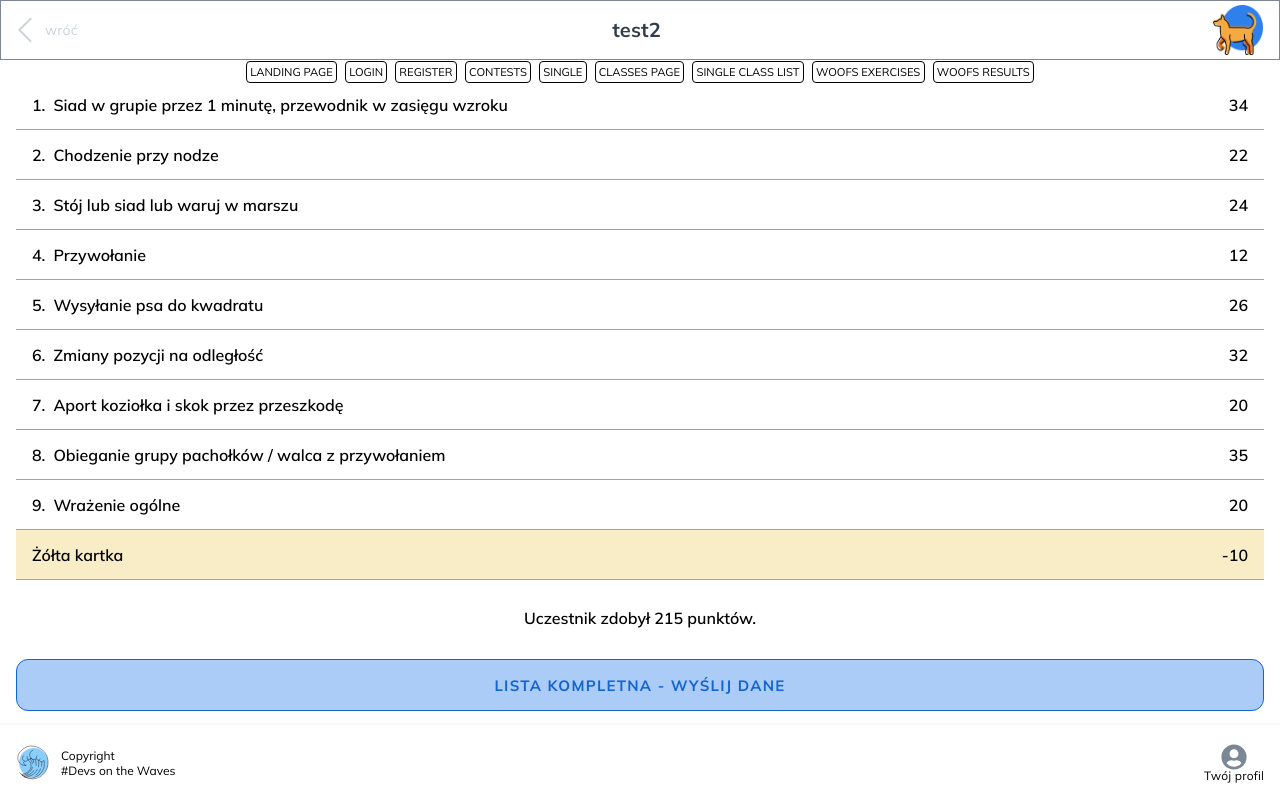
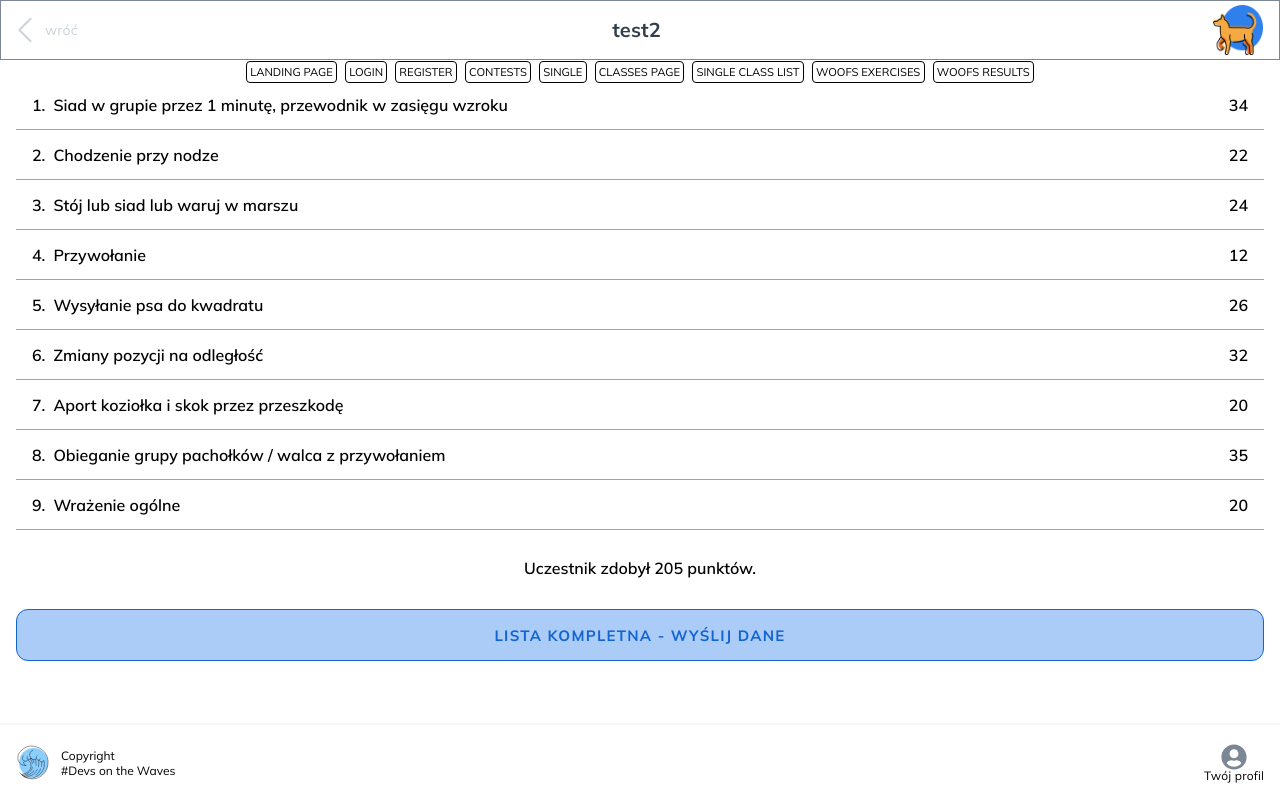
Before and after one commit to CC2021-WBL/GOOD-BOI-Application, a React (Create React App) app: page /contests/1/classes/1/woof/summary in a window 1280 px wide. Built offline with nearby package versions, Linux system fonts and the light colour scheme.

Commit message:
fix: resolved PR comments

```diff
--- a/src/Atoms/Leaderboard/LeaderboardListElement.js
+++ b/src/Atoms/Leaderboard/LeaderboardListElement.js
@@ -1,20 +1,23 @@
+import LeaderboardListElementStyled from './LeaderboardListElementStyled';
 import propTypes from 'prop-types';
-import LeaderboardListElementStyled from './LeaderboardListElementStyled';
 
-const LeaderboardListElement = ({ text, score, index }) => {
+const LeaderboardListElement = ({ text, score, index, disqualified }) => {
   return (
-    <LeaderboardListElementStyled>
+    <LeaderboardListElementStyled disqualified={disqualified}>
       <div className="index">{index + 1}.</div>
-      <div className="excersizes">{text}</div>
+      {/* excersizes becomes dog's name in class view leaderboard */}
+      <div className="excersises">{text}</div>
+      {/* single excersise points become total sum of points of all excersises in a class */}
       <div className="points">{score}</div>
     </LeaderboardListElementStyled>
   );
 };
 
 LeaderboardListElement.propTypes = {
-  text: propTypes.string,
-  score: propTypes.number,
+  text: propTypes.string.isRequired,
+  score: propTypes.number.isRequired,
   index: propTypes.number,
+  disqualified: propTypes.string,
 };
 
 export default LeaderboardListElement;
--- a/src/Atoms/Leaderboard/LeaderboardListElementStyled.js
+++ b/src/Atoms/Leaderboard/LeaderboardListElementStyled.js
@@ -1,3 +1,4 @@
+import COLORS from '../../Styles/varsStyledComponents';
 import FONTS from '../../Styles/fontsStyledComponents';
 import styled from 'styled-components';
 
@@ -7,11 +8,13 @@ const LeaderboardListElementStyled = styled.div`
   width: 100%;
   min-height: 3.125rem;
   background: transparent;
+  background: ${(props) =>
+    props.disqualified ? COLORS.grey100 : 'transparent;'};
   border-bottom: 1px solid #9aa5b1;
   ${FONTS.body_semibold};
   justify-content: space-between;
 
-  .excersizes {
+  .excersises {
     justify-content: flex-start;
     justify-self: flex-start;
     align-self: center;
--- a/src/Atoms/Leaderboard/PenaltyOrDisqualifiedLine.js
+++ b/src/Atoms/Leaderboard/PenaltyOrDisqualifiedLine.js
@@ -1,6 +1,6 @@
+import PenaltyOrDisqualifiedLineStyled from './PenaltyOrDisqualifiedLineStyled';
+import checkIfDisqualified from '../../Tools/checkIfDisqualified';
 import propTypes from 'prop-types';
-
-import PenaltyOrDisqualifiedLineStyled from './PenaltyOrDisqualifiedLineStyled';
 
 const PenaltyOrDisqualifiedLine = ({ result }) => {
   // check if penalties exists
@@ -15,19 +15,17 @@ const PenaltyOrDisqualifiedLine = ({ result }) => {
     } else return 0;
   });
 
-  const isDisqualified = result.some((element) => element.disqualified);
-
   const penaltyScore = penaltyArr.reduce((accu, val) => {
     return accu + val;
   });
 
-  if (isDisqualified) {
+  if (checkIfDisqualified({ result })) {
     return (
       <PenaltyOrDisqualifiedLineStyled disqualifiedColor>
         Dyskwalifikacja
       </PenaltyOrDisqualifiedLineStyled>
     );
-  } else if (penaltiesExist && !isDisqualified) {
+  } else if (penaltiesExist && !checkIfDisqualified) {
     return (
       <PenaltyOrDisqualifiedLineStyled>
         <div>Żółta kartka</div>
--- a/src/Atoms/Leaderboard/PenaltyOrDisqualifiedLineStyled.js
+++ b/src/Atoms/Leaderboard/PenaltyOrDisqualifiedLineStyled.js
@@ -4,18 +4,16 @@ import styled from 'styled-components';
 
 const PenaltyOrDisqualifiedLineStyled = styled.div`
   display: flex;
+  height: 3.125rem;
+  align-items: center;
   justify-content: space-between;
   justify-content: ${(props) =>
     props.disqualifiedColor ? 'center;' : 'space-between;'};
-  align-items: center;
-  ${FONTS.body_semibold};
-
+  padding: 0 1rem;
+  border-bottom: 1px solid #9aa5b1;
   background: ${(props) =>
     props.disqualifiedColor ? COLORS.negative100 : COLORS.warning100};
-
-  height: 3.125rem;
-  border-bottom: 1px solid #9aa5b1;
-  padding: 0 1rem;
+  ${FONTS.body_semibold};
 `;
 
 export default PenaltyOrDisqualifiedLineStyled;
--- a/src/Atoms/Leaderboard/SummaryLine.js
+++ b/src/Atoms/Leaderboard/SummaryLine.js
@@ -1,5 +1,5 @@
 import SummaryLineStyled from './SummaryLineStyled';
-import { penaltyScore } from './penaltyScoreCalc';
+import penaltyScore from '../../Tools/penaltyScoreCalc';
 import propTypes from 'prop-types';
 
 const SummaryLine = ({ result }) => {
@@ -9,13 +9,14 @@ const SummaryLine = ({ result }) => {
   const score = scoresArr.reduce((accu, val) => {
     return accu + val;
   });
+  const totalScore = score + penaltyScore({ result });
 
   const isDisqualified = result.some((element) => element.disqualified);
   // points aquired by a dog in all excersizes/tests at one selected class
   function pointsAquired() {
-    if (score < 5 && score > 1) {
-      return 'pointsAquired.';
-    } else if (score == 1) {
+    if (totalScore < 5 && totalScore > 1) {
+      return 'punkty.';
+    } else if (totalScore == 1) {
       return 'punkt.';
     } else return 'punktów.';
   }
@@ -24,7 +25,8 @@ const SummaryLine = ({ result }) => {
       <div>
         {isDisqualified
           ? 'Zawodnik zdyskwalifikowany'
-          : `Uczestnik zdobył ${score + penaltyScore} ${pointsAquired()}`}
+          : `Uczestnik zdobył ${totalScore}
+             ${pointsAquired()}`}
       </div>
     </SummaryLineStyled>
   );
--- a/src/Atoms/Leaderboard/SummaryLineStyled.js
+++ b/src/Atoms/Leaderboard/SummaryLineStyled.js
@@ -1,12 +1,12 @@
+import FONTS from '../../Styles/fontsStyledComponents';
 import styled from 'styled-components';
-import FONTS from '../../Styles/fontsStyledComponents';
 
 const SummaryLineStyled = styled.div`
   display: flex;
+  height: 4.6875rem;
   align-items: center;
   justify-content: center;
   ${FONTS.body_semibold}
-  height: 4.6875rem;
 `;
 
 export default SummaryLineStyled;
--- a/src/Atoms/Leaderboard/penaltyScoreCalc.js
+++ /dev/null
@@ -1,14 +0,0 @@
-import WYNIK_RANDOMOWEGO_PSA from '../../Data/Dummy-data/RandomDogResult';
-
-// if array exists then
-// create a new array with penalty scores only
-const penaltyArr = WYNIK_RANDOMOWEGO_PSA.map((penalty) => {
-  if (penalty.penalty) {
-    return penalty.penalty;
-  } else return 0;
-});
-// summ up the penalty scores
-// eslint-disable-next-line no-unused-vars
-export const penaltyScore = penaltyArr.reduce((acc, val) => {
-  return acc + val;
-});
--- a/src/Data/Dummy-data/RandomDogResult.js
+++ b/src/Data/Dummy-data/RandomDogResult.js
@@ -12,7 +12,7 @@ const WYNIK_RANDOMOWEGO_PSA = [
   {
     text: 'Stój lub siad lub waruj w marszu',
     score: 24,
-    // penalty: -10,
+    penalty: -10,
   },
   {
     text: 'Przywołanie',
--- a/src/Molecules/LeaderboardList/LeaderboardList.js
+++ b/src/Molecules/LeaderboardList/LeaderboardList.js
@@ -1,9 +1,13 @@
 import LeaderboardListElement from './../../Atoms/Leaderboard/LeaderboardListElement';
 import LeaderboardListStyled from './LeaderboardListStyled';
+import checkIfDisqualified from '../../Tools/checkIfDisqualified';
 import propTypes from 'prop-types';
 
 const LeaderboardList = ({ result }) => {
+  let disqualified =
+    checkIfDisqualified({ result }) === true ? 'disqualifiedColor' : '';
   return (
+    // list of leaderboard Woof/dogSummary
     <LeaderboardListStyled>
       {result.map((arrElement, index) => {
         return (
@@ -12,6 +16,7 @@ const LeaderboardList = ({ result }) => {
             text={arrElement.text}
             score={arrElement.score}
             index={index}
+            disqualified={disqualified}
           />
         );
       })}
@@ -20,6 +25,6 @@ const LeaderboardList = ({ result }) => {
 };
 
 LeaderboardList.propTypes = {
-  result: propTypes.array,
+  result: propTypes.array.isRequired,
 };
 export default LeaderboardList;
--- /dev/null
+++ b/src/Tools/checkIfDisqualified.js
@@ -0,0 +1,7 @@
+/* eslint-disable no-unused-vars */
+const checkIfDisqualified = ({ result }) => {
+  const isDisqualified = result.some((element) => element.disqualified);
+  return isDisqualified;
+};
+
+export default checkIfDisqualified;
--- /dev/null
+++ b/src/Tools/penaltyScoreCalc.js
@@ -0,0 +1,13 @@
+const penaltyScore = ({ result }) => {
+  const penaltyArr = result.map((penalty) => {
+    if (penalty.penalty) {
+      return penalty.penalty;
+    } else return 0;
+  });
+  const score = penaltyArr.reduce((acc, val) => {
+    return acc + val;
+  });
+  return score;
+};
+
+export default penaltyScore;
```
